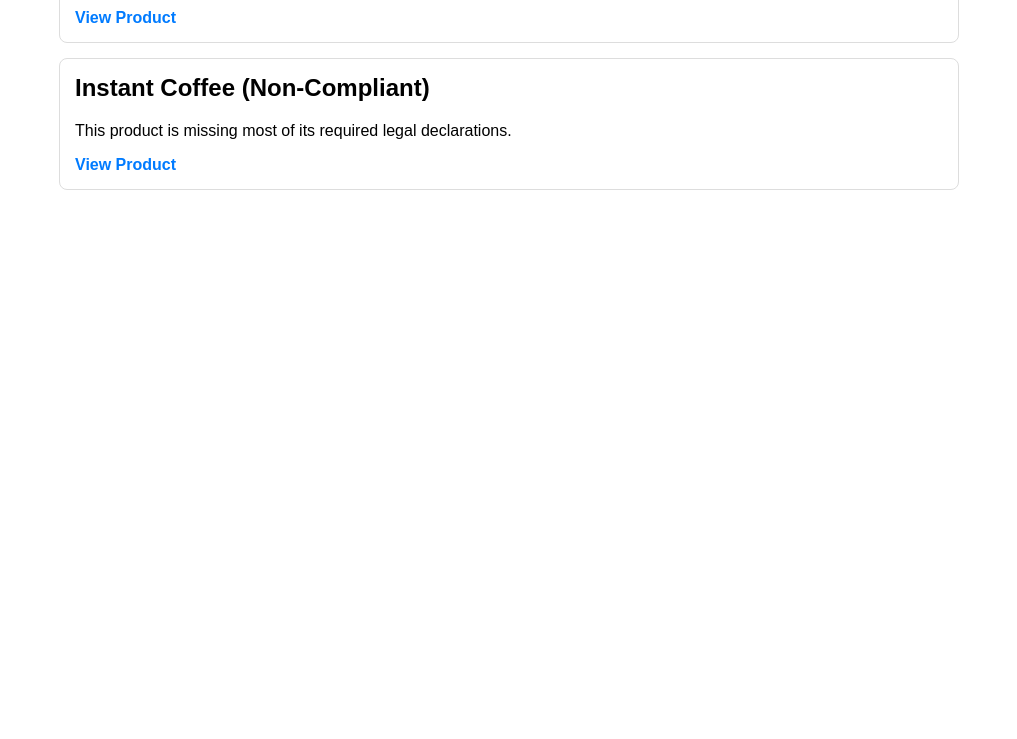
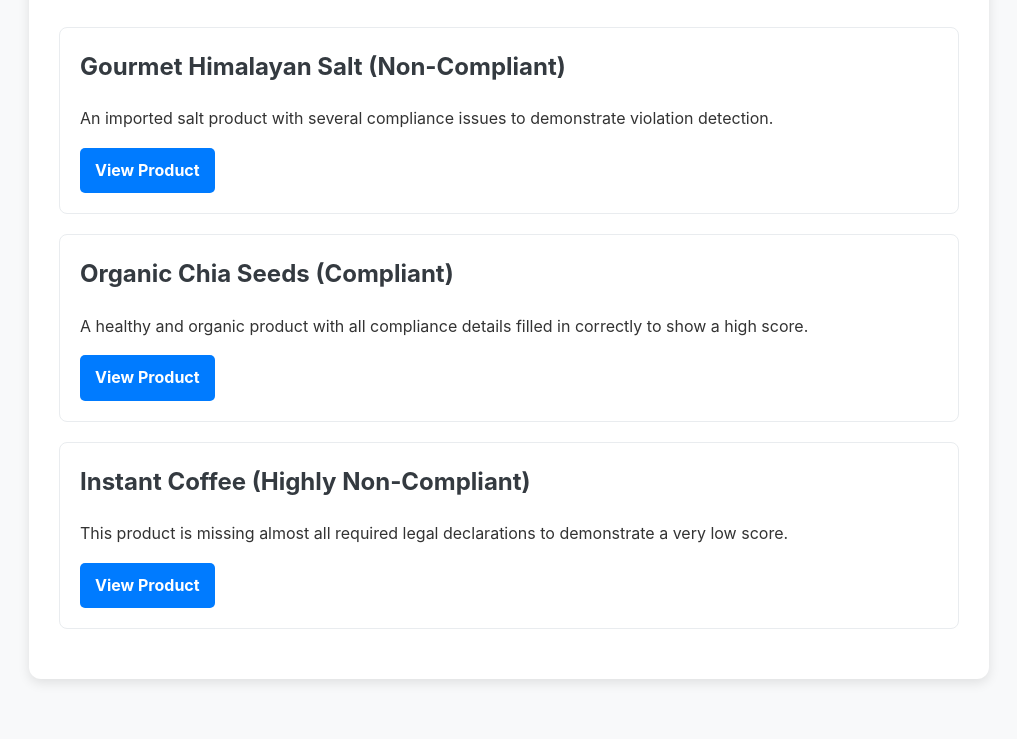
Before and after one commit to Sanidhya-agr/demo-website, a plain HTML site: page index.html in a window 1280 px wide. Shown: the part 197-936 px from the top of the page, without its empty margins (131-1148 px from the left). Before the commit the page ends 800 px from the top, so only its background shows below. Drawn offline with Linux system fonts and the light colour scheme.

Commit message:
Update index.html

```diff
--- a/index.html
+++ b/index.html
@@ -2,27 +2,26 @@
 <html lang="en">
 <head>
     <meta charset="UTF-8">
-    <title>Demo Category Page</title>
-    <style>
-        body { font-family: Arial, sans-serif; }
-        .container { max-width: 900px; margin: auto; padding: 20px; }
-        .product-card { border: 1px solid #ddd; border-radius: 8px; padding: 15px; margin-bottom: 15px; }
-        .product-card h2 { margin-top: 0; }
-        .product-card a { text-decoration: none; color: #007bff; font-weight: bold; }
-    </style>
+    <title>Demo E-Commerce Site</title>
+    <link rel="stylesheet" href="style.css">
 </head>
 <body>
     <div class="container">
         <h1>Our Products</h1>
         <div class="product-list">
             <div class="product-card">
-                <h2>Organic Chia Seeds (Mostly Compliant)</h2>
-                <p>A healthy and organic product with most compliance details filled in correctly.</p>
+                <h2>Gourmet Himalayan Salt (Non-Compliant)</h2>
+                <p>An imported salt product with several compliance issues to demonstrate violation detection.</p>
+                <a href="product_salt.html">View Product</a>
+            </div>
+            <div class="product-card">
+                <h2>Organic Chia Seeds (Compliant)</h2>
+                <p>A healthy and organic product with all compliance details filled in correctly to show a high score.</p>
                 <a href="product_compliant.html">View Product</a>
             </div>
             <div class="product-card">
-                <h2>Instant Coffee (Non-Compliant)</h2>
-                <p>This product is missing most of its required legal declarations.</p>
+                <h2>Instant Coffee (Highly Non-Compliant)</h2>
+                <p>This product is missing almost all required legal declarations to demonstrate a very low score.</p>
                 <a href="product_violations.html">View Product</a>
             </div>
         </div>
```
